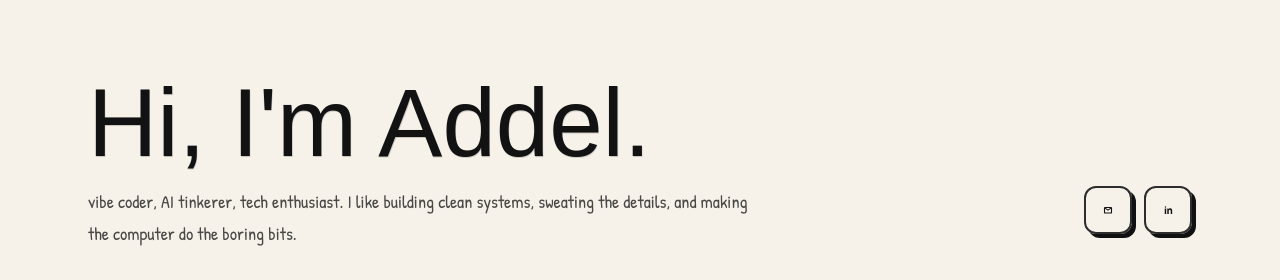
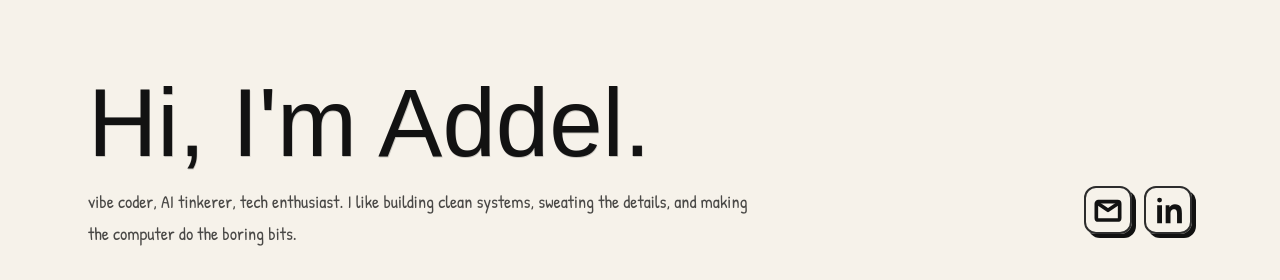
Before and after one commit to addelh/addel-xyz, a Next.js app: page / in a window 1280 px wide. Shown: the top 280 px of the page. Built offline with nearby package versions, Linux system fonts and the light colour scheme; a web font is replaced by a local one.

Commit message:
fix: icon buttons override padding/gap

```diff
--- a/src/app/page.tsx
+++ b/src/app/page.tsx
@@ -138,7 +138,7 @@ export default function Home() {
                 href="mailto:ahamoudhy@gmail.com"
                 variant="secondary"
                 ariaLabel="Email me"
-                className="h-12 w-12 rounded-full p-0 shadow-[4px_4px_0_#111] transition hover:scale-110 hover:shadow-[6px_6px_0_#111] hover:bg-[#E03A2F] hover:text-white"
+                className="h-12 w-12 rounded-full !p-0 !gap-0 shadow-[4px_4px_0_#111] transition hover:scale-110 hover:shadow-[6px_6px_0_#111] hover:bg-[#E03A2F] hover:text-white"
               >
                 <svg
                   aria-hidden="true"
@@ -168,7 +168,7 @@ export default function Home() {
                 variant="secondary"
                 external
                 ariaLabel="LinkedIn"
-                className="h-12 w-12 rounded-full p-0 shadow-[4px_4px_0_#111] transition hover:scale-110 hover:shadow-[6px_6px_0_#111] hover:bg-[#0A66C2] hover:text-white"
+                className="h-12 w-12 rounded-full !p-0 !gap-0 shadow-[4px_4px_0_#111] transition hover:scale-110 hover:shadow-[6px_6px_0_#111] hover:bg-[#0A66C2] hover:text-white"
               >
                 <svg
                   aria-hidden="true"
```
